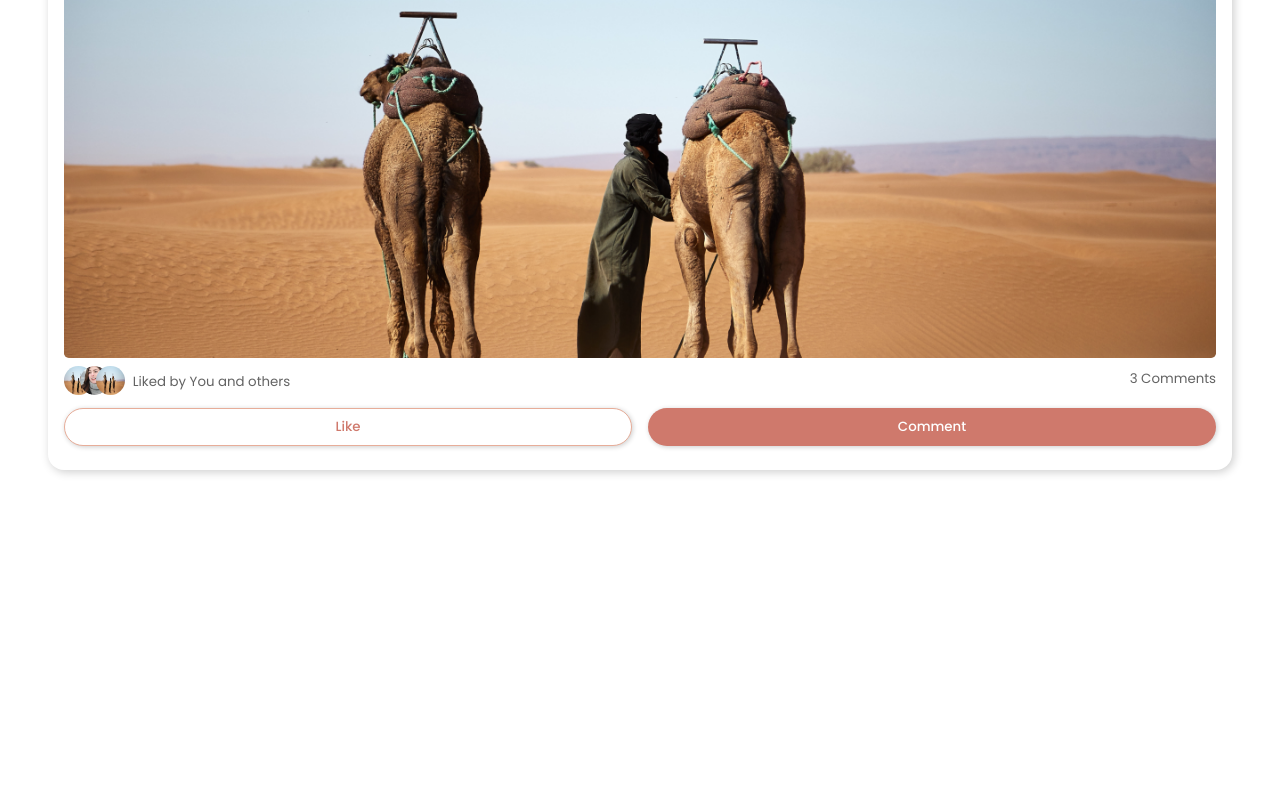
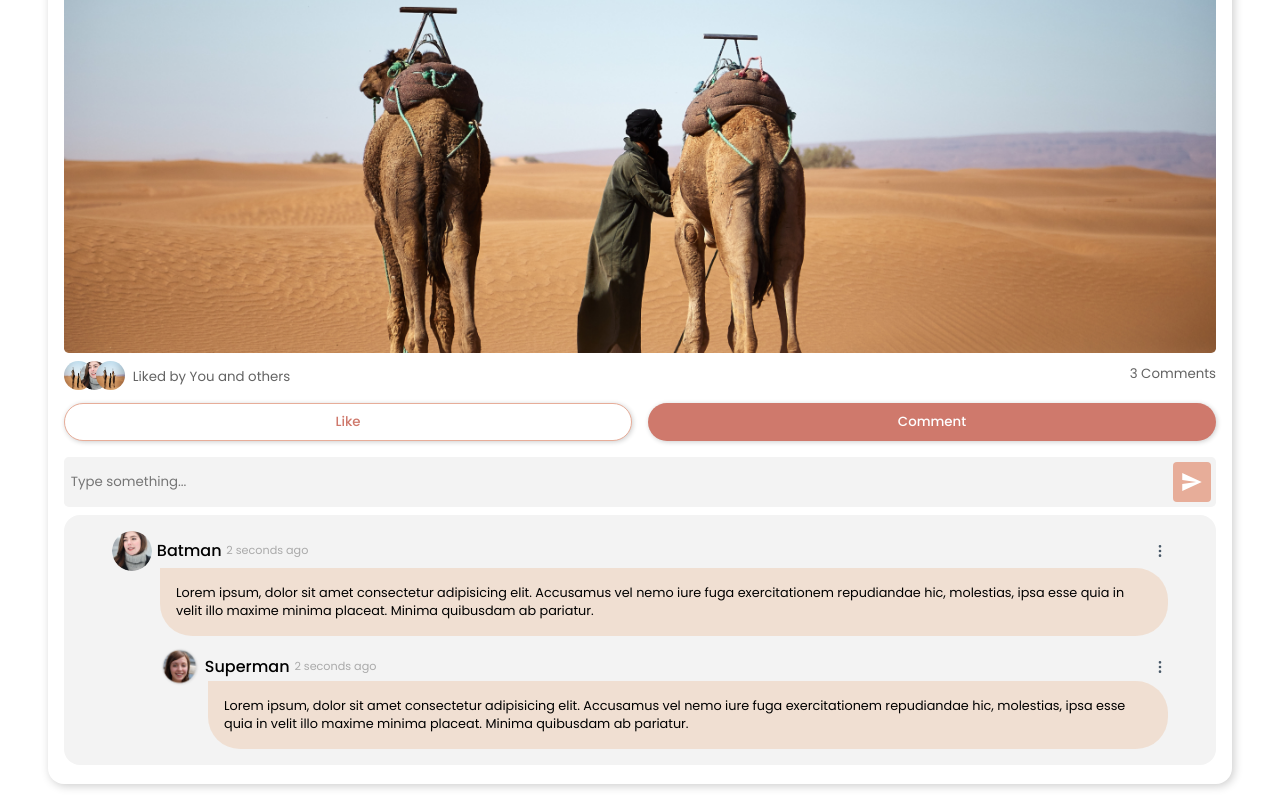
Before and after one commit to pranavpremanand/imit-assignment, a React (Create React App) app: page / in a window 1280 px wide. Shown: the part 656-1456 px from the top of the page. Before the commit the page ends 1142 px from the top, so only its background shows below. Built offline with nearby package versions, Linux system fonts and the light colour scheme.

Commit message:
completed ui

```diff
--- /dev/null
+++ b/src/components/CommentBox/CommentBox.jsx
@@ -0,0 +1,22 @@
+import React from "react";
+import "./CommentBox.scss";
+import { IoMdSend } from "react-icons/io";
+import CommentItem from "../CommentItem/CommentItem";
+
+const CommentBox = () => {
+  return (
+    <div className="comments_container">
+      <div className="comment_input_box">
+        <input type="text" placeholder="Type something..." />
+        <div className="send_btn">
+          <IoMdSend />
+        </div>
+      </div>
+      <div className="comments_list">
+        <CommentItem />
+      </div>
+    </div>
+  );
+};
+
+export default CommentBox;
--- /dev/null
+++ b/src/components/CommentBox/CommentBox.scss
@@ -0,0 +1,84 @@
+.comments_container {
+  display: grid;
+  grid-template-columns: repeat(1, 1fr);
+  gap: 0.5rem;
+  .comment_input_box {
+    margin-top: 1rem;
+    border-radius: 0.3rem;
+    display: flex;
+    gap: 1rem;
+    background-color: #f3f3f3;
+    padding: 0.3rem;
+    justify-content: space-between;
+    input {
+      background-color: #f3f3f3;
+      border: none;
+      outline: none;
+      width: 100%;
+    }
+    .send_btn {
+      background-color: #e7ad99;
+      width: 2.5rem;
+      height: 2.5rem;
+      display: flex;
+      justify-content: center;
+      align-items: center;
+      border-radius: 0.25rem;
+      color: #ffffff;
+      font-size: 1.5rem;
+      cursor: pointer;
+    }
+  }
+  .comments_list {
+    display: flex;
+    flex-direction: column;
+    gap: 0.5rem;
+    background-color: #f3f3f3;
+    padding: 1rem 3rem;
+    border-radius: 1rem;
+    .comment {
+      display: flex;
+      flex-direction: column;
+      gap: 0.2rem;
+      &_head {
+        display: flex;
+        justify-content: space-between;
+        gap: 1rem;
+        align-items: center;
+        .profile_img_side {
+          display: flex;
+          align-items: center;
+          gap: 0.3rem;
+          img {
+            width: 2.5rem;
+            height: 2.5rem;
+            border-radius: 50%;
+          }
+          span {
+            font-weight: 500;
+          }
+          small {
+            color: #0000004d;
+            font-size: 0.7rem;
+          }
+        }
+        .three_dots_icon {
+          color: #485867;
+          cursor: pointer;
+        }
+      }
+      &_text {
+        font-size: 0.8rem;
+        margin-top: -0.4rem;
+        margin-left: 3rem;
+        padding: 1rem;
+        border-radius: 0 2rem 2rem 2rem;
+        background-color: #ecc8ae7a;
+      }
+      .user_reply_comment {
+        margin-top: 0.5rem;
+        margin-left: 3rem;
+      }
+    }
+  }
+}
--- /dev/null
+++ b/src/components/CommentItem/CommentItem.jsx
@@ -0,0 +1,43 @@
+import React from 'react'
+import profileImg from "../../assets/images/profile1.png";
+import profileImg1 from "../../assets/images/profile2.png";
+import { HiOutlineDotsVertical } from "react-icons/hi";
+
+const CommentItem = () => {
+  return (
+    <div className="comment">
+          <div className="comment_head">
+            <div className="profile_img_side">
+              <img src={profileImg} alt="profile" />
+              <span>Batman</span>
+              <small>2 seconds ago</small>
+            </div>
+            <HiOutlineDotsVertical className="three_dots_icon" />
+          </div>
+          <div className="comment_text">
+            Lorem ipsum, dolor sit amet consectetur adipisicing elit. Accusamus
+            vel nemo iure fuga exercitationem repudiandae hic, molestias, ipsa
+            esse quia in velit illo maxime minima placeat. Minima quibusdam ab
+            pariatur.
+          </div>
+          <div className="user_reply_comment">
+            <div className="comment_head">
+              <div className="profile_img_side">
+                <img src={profileImg1} alt="profile" />
+                <span>Superman</span>
+                <small>2 seconds ago</small>
+              </div>
+              <HiOutlineDotsVertical className="three_dots_icon" />
+            </div>
+            <div className="comment_text">
+            Lorem ipsum, dolor sit amet consectetur adipisicing elit. Accusamus
+            vel nemo iure fuga exercitationem repudiandae hic, molestias, ipsa
+            esse quia in velit illo maxime minima placeat. Minima quibusdam ab
+            pariatur.
+          </div>
+          </div>
+        </div>
+  )
+}
+
+export default CommentItem
--- a/src/components/Navbar/Navbar.jsx
+++ b/src/components/Navbar/Navbar.jsx
@@ -16,7 +16,7 @@ const Navbar = () => {
         </div>
         <button className="user primary_btn">
           <img src={profileImg} alt="profile" />
-          <span>Asha Sunny</span>
+          <span>Superman</span>
         </button>
         <img src={profileImg} alt="profile" className="sm_view_icon"/>
         <RiLogoutCircleRLine  className="sm_view_icon"/>
--- a/src/components/Navbar/Navbar.scss
+++ b/src/components/Navbar/Navbar.scss
@@ -40,7 +40,7 @@
       }
       input {
         @media (max-width: 600px) {
-          width: 6rem;
+          width: 7rem;
         }
       }
       .icon {
--- a/src/components/Post/Post.jsx
+++ b/src/components/Post/Post.jsx
@@ -1,18 +1,20 @@
-import React from "react";
+import React, { useState } from "react";
 import "./Post.scss";
 import profileImg from "../../assets/images/profile2.png";
 import profileImg2 from "../../assets/images/profile1.png";
 import postImg from "../../assets/images/Mask group.png";
+import CommentBox from "../CommentBox/CommentBox";
 
 const Post = () => {
+  const [showComments, setShowComments] = useState(true);
   return (
     <div className="post">
       <div className="post_header">
         <div className="post_header_left_side">
           <img src={profileImg} alt="profile" />
           <div>
-            <span>Anitta KC</span>
-            <small>3 days ago</small>
+            <span>Superman</span>
+            <small>30 seconds ago</small>
           </div>
         </div>
         <button className="secondary_btn">report</button>
@@ -35,9 +37,15 @@ const Post = () => {
           <small>3 Comments</small>
         </div>
         <div className="buttons">
-            <button className="secondary_btn">Like</button>
-            <button className="primary_btn">Comment</button>
+          <button className="secondary_btn">Like</button>
+          <button
+            className="primary_btn"
+            onClick={() => setShowComments((prev) => !prev)}
+          >
+            Comment
+          </button>
         </div>
+        {showComments && <CommentBox />}
       </div>
     </div>
   );
--- a/src/components/Post/Post.scss
+++ b/src/components/Post/Post.scss
@@ -1,7 +1,7 @@
 @import "../../index.scss";
 
 .post {
-  padding: 1.5rem 1rem;
+  padding: 1.2rem 1rem;
   box-shadow: 2px 2px 10px rgba(0, 0, 0, 0.2);
   border-radius: 1rem;
   margin-top: 2rem;
@@ -29,6 +29,7 @@
         }
         small {
           color: #0000004d;
+          font-size: .7rem;
         }
       }
     }
--- a/src/components/UploadImages/UploadImages.jsx
+++ b/src/components/UploadImages/UploadImages.jsx
@@ -7,7 +7,7 @@ const UploadImages = () => {
     <div className="upload_container">
       <div className="left_box"></div>
       <div className="right_box"></div>
-      <img src={img} alt="add post" className="add_post_img"/>
+      <img src={img} alt="add post" loading="lazy" className="add_post_img"/>
       <div className="button_box">
         <button className="upload_btn">upload image</button>
         <div></div>
--- a/src/pages/Feeds/Feeds.scss
+++ b/src/pages/Feeds/Feeds.scss
@@ -6,7 +6,8 @@
   .add_button {
     position: fixed;
     right: 4rem;
-    top:50%;
+    top: 50%;
+    transform: translateY(-50%);
     background-color: #485867;
     width: 2rem;
     height: 2rem;
```
